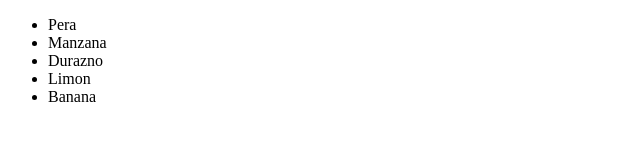
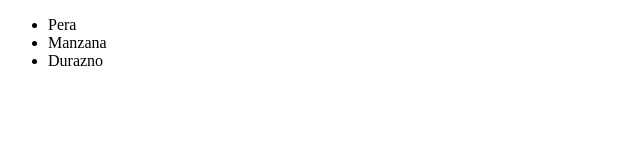
Before and after one commit to sdelafuente2013/clase-git, a plain HTML site: page index.html in a window 1280 px wide. Shown: the whole page, without its empty margins (0-640 px from the left). Drawn offline with Linux system fonts and the light colour scheme.

Commit message:
otro commit

```diff
--- a/index.html
+++ b/index.html
@@ -8,8 +8,6 @@
         <li>Pera</li>
         <li>Manzana</li>
         <li>Durazno</li>
-        <li>Limon</li>
-        <li>Banana</li>
     </ul>
 </body>
 </html>
```
